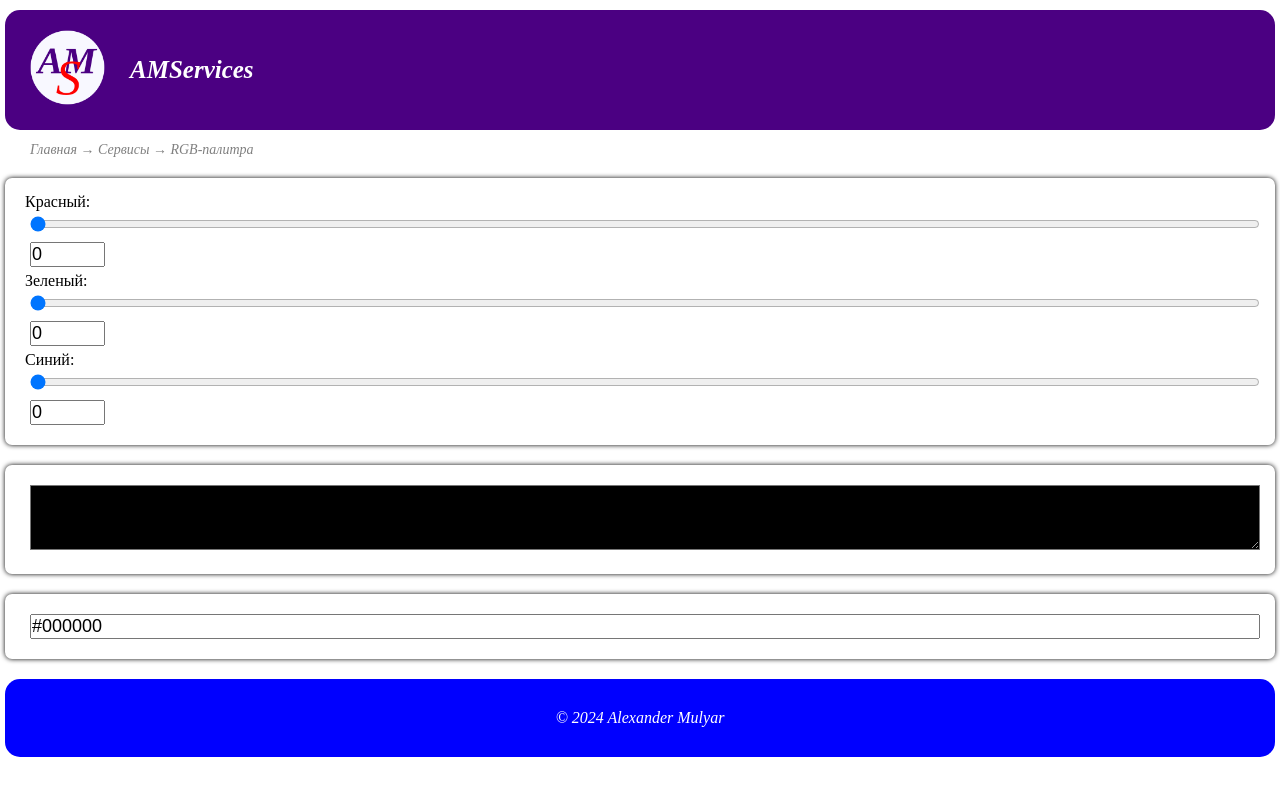
After one commit to AlexanderM0503/web-AMServices, a PHP site: page /color.php in a window 1280 px wide. The commit adds this page. Run offline with PHP 8.4, Linux system fonts and the light colour scheme.

Commit message:
Add the color palette

```diff
--- /dev/null
+++ b/color.php
@@ -0,0 +1,57 @@
+<?php
+    require_once "start.php";
+?>
+
+<!DOCTYPE html>
+<html>
+    <head>
+        <title><?php print($CONF["company"]); ?></title>
+        <meta charset="UTF-8">
+        <meta name="viewport" content="width=device-width, initial-scale=1.0">
+        <link rel="icon" href="img/favicon.png">
+        <link rel="stylesheet" href="css/main.css">
+    </head>
+
+    <body>
+        <div class="container">
+            <header>
+                <div class="header_logo">
+                    <a href="./"><img src="img/favicon.png" width="75px" height="75px"></a>
+                </div>
+                <div class="header_link">
+                    <a href="./"><b><i><?php print($CONF["company"]); ?></i></b></a>
+                </div>
+            </header>
+
+            <div class="siteMap">
+                <i><a href="./">Главная → Сервисы </a><a href="./color.php">→ RGB-палитра</a></i>
+            </div>
+
+            <div class="groupBox">
+                <p>Красный:</p>
+                <input type="range" class="range" id="colorRngRed" min="0" max="255" value="0" oninput="colorRng_change()">
+                <input type="number" class="textBox75px" id="colorNumRed" min="0" max="255" value="0" oninput="colorNum_change()">
+                <p>Зеленый:</p>
+                <input type="range" class="range" id="colorRngGreen" min="0" max="255" value="0" oninput="colorRng_change()">
+                <input type="number" class="textBox75px" id="colorNumGreen" min="0" max="255" value="0" oninput="colorNum_change()">
+                <p>Синий:</p>
+                <input type="range" class="range" id="colorRngBlue" min="0" max="255" value="0" oninput="colorRng_change()">
+                <input type="number" class="textBox75px" id="colorNumBlue" min="0" max="255" value="0" oninput="colorNum_change()">
+            </div>
+
+            <div class="groupBox">
+                <textarea class="text" id="colorPreview" rows="3" style="background: black;" readonly></textarea>
+            </div>
+
+            <div class="groupBox">
+                <input type="text" class="textBox" id="htmlColor" value="#000000" readonly>
+            </div>
+
+            <footer>
+                <p><i><?php print($CONF["copyright"]); ?></i></p>
+            </footer>
+        </div>
+
+        <script src="js/color.js"></script>
+    </body>
+</html>
--- a/css/main.css
+++ b/css/main.css
@@ -63,6 +63,17 @@ footer p {
     font-size: 18px;
 }
 
+.textBox75px {
+    margin: 5px;
+    width: 75px;
+    font-size: 18px;
+}
+
+.range {
+    margin: 5px;
+    width: 100%;
+}
+
 .button45px {
     margin: 5px;
     width: 45px;
--- a/index.php
+++ b/index.php
@@ -39,7 +39,7 @@
                     <i><a href="./random.php">Random</a></i>
                     <p>Генератор чисел</p>
                     <hr class="link_hr">
-                    <i><a href="#">Color</a></i>
+                    <i><a href="./color.php">Color</a></i>
                     <p>RGB-палитра</p>
                     <hr class="link_hr">
                     <i><a href="#">Anecdotes</a></i>
--- /dev/null
+++ b/js/color.js
@@ -0,0 +1,29 @@
+function toHtmlColor(value)
+{
+    if (value < 16)
+    {
+        return "0" + Number(value).toString(16);
+    }
+    else
+    {
+        return Number(value).toString(16);
+    }
+}
+
+function colorRng_change()
+{
+    colorNumRed.value = colorRngRed.value;
+    colorNumGreen.value = colorRngGreen.value;
+    colorNumBlue.value = colorRngBlue.value;
+    colorPreview.style.background = "rgb(" + colorNumRed.value + "," + colorNumGreen.value + "," + colorNumBlue.value + ")";
+    htmlColor.value = "#" + toHtmlColor(colorNumRed.value) + toHtmlColor(colorNumGreen.value) + toHtmlColor(colorNumBlue.value);
+}
+
+function colorNum_change()
+{
+    colorRngRed.value = colorNumRed.value;
+    colorRngGreen.value = colorNumGreen.value;
+    colorRngBlue.value = colorNumBlue.value;
+    colorPreview.style.background = "rgb(" + colorNumRed.value + "," + colorNumGreen.value + "," + colorNumBlue.value + ")";
+    htmlColor.value = "#" + toHtmlColor(colorNumRed.value) + toHtmlColor(colorNumGreen.value) + toHtmlColor(colorNumBlue.value);
+}
```
